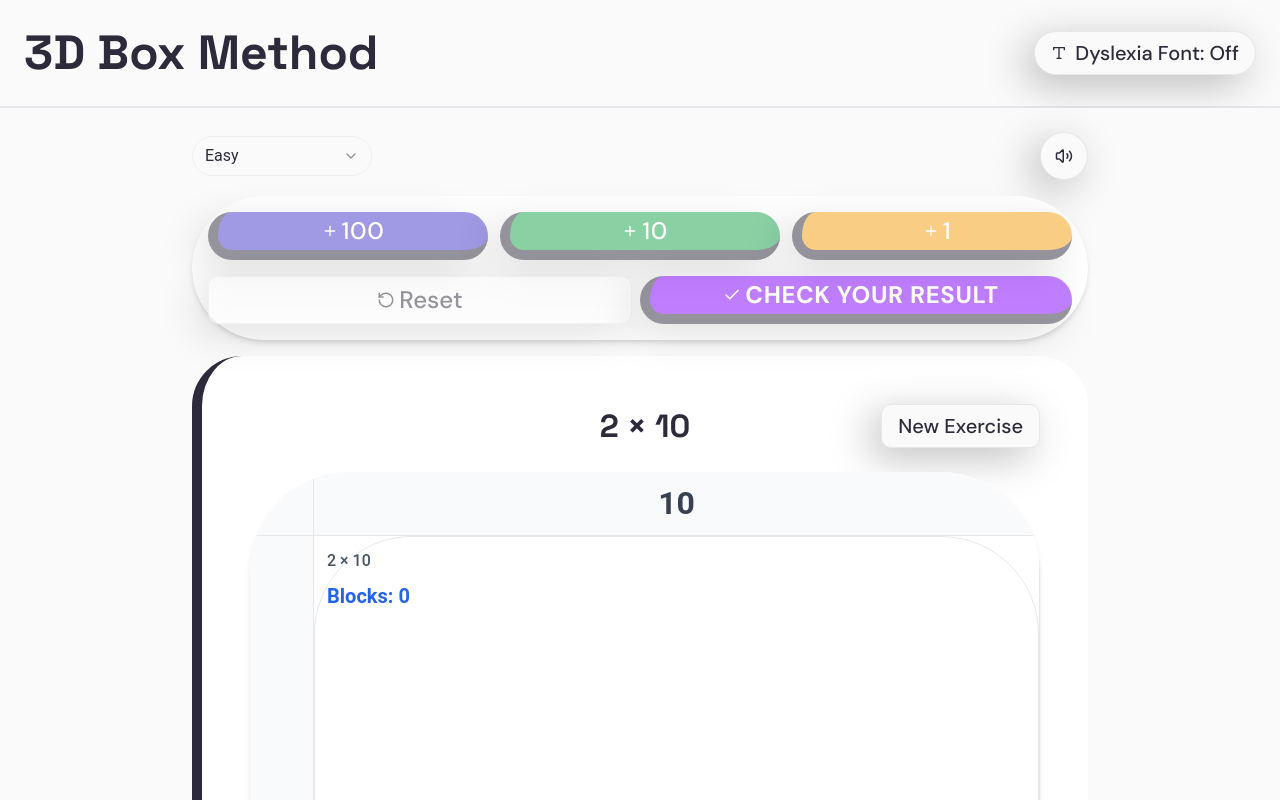
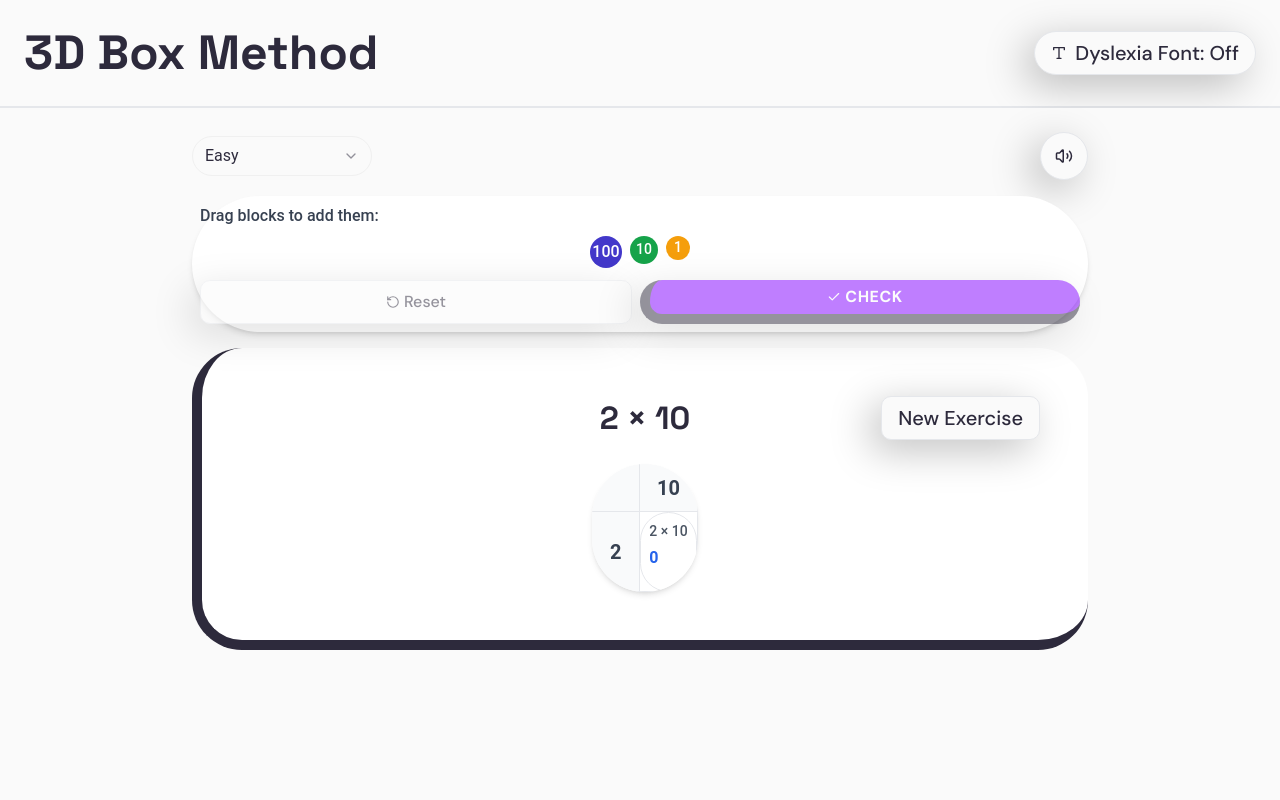
Before and after one commit to fredbjornbak/multiplication-2x2digits, a React (Vite) app: page /box in a window 1280 px wide. Built offline with nearby package versions, Linux system fonts and the light colour scheme.

Commit message:
Refactor: Implement drag and drop for blocks
- Redesigned buttons and reduced box size.
- Implemented drag-and-drop functionality for math blocks.
- Updated components to support drag interactions.

```diff
--- a/src/components/BlockControls.tsx
+++ b/src/components/BlockControls.tsx
@@ -1,8 +1,9 @@
 
 import React from 'react';
-import { Plus, RotateCcw, Check } from 'lucide-react';
+import { RotateCcw, Check } from 'lucide-react';
 import { Button } from '@/components/ui/button';
 import { cn } from '@/lib/utils';
+import MathBlock from './MathBlock';
 
 
 interface BlockControlsProps {
@@ -25,40 +26,26 @@ const BlockControls: React.FC<BlockControlsProps> = ({
 
 
   return (
-    <div className={cn("bg-white p-4 rounded-lg shadow-md", className)}>
-      <div className="grid grid-cols-3 gap-3 mb-4">
-        <Button
-          onClick={() => onAddBlock(100)}
-          className="bg-indigo-700 text-white hover:bg-indigo-800 flex items-center justify-center"
-          disabled={isDisabled}
-          data-testid="add-100-block-btn"
-          variant="default"
-        >
-          <Plus size={16} className="mr-1" />
-          <span className="font-medium">100</span>
-        </Button>
-
-        <Button
-          onClick={() => onAddBlock(10)}
-          className="bg-green-600 text-white hover:bg-green-700 flex items-center justify-center"
-          disabled={isDisabled}
-          data-testid="add-10-block-btn"
-          variant="default"
-        >
-          <Plus size={16} className="mr-1" />
-          <span className="font-medium">10</span>
-        </Button>
-
-        <Button
-          onClick={() => onAddBlock(1)}
-          className="bg-amber-500 text-white hover:bg-amber-600 flex items-center justify-center"
-          disabled={isDisabled}
-          data-testid="add-1-block-btn"
-          variant="default"
-        >
-          <Plus size={16} className="mr-1" />
-          <span className="font-medium">1</span>
-        </Button>
+    <div className={cn("bg-white p-2 rounded-lg shadow-md", className)}>
+      <div className="mb-3">
+        <div className="text-sm font-medium text-gray-700 mb-2">Drag blocks to add them:</div>
+        <div className="flex justify-center gap-2">
+          <MathBlock
+            value={100}
+            isDraggable={true}
+            className="hover:scale-110 transition-transform"
+          />
+          <MathBlock
+            value={10}
+            isDraggable={true}
+            className="hover:scale-110 transition-transform"
+          />
+          <MathBlock
+            value={1}
+            isDraggable={true}
+            className="hover:scale-110 transition-transform"
+          />
+        </div>
       </div>
 
       <div className="flex space-x-2">
@@ -68,9 +55,10 @@ const BlockControls: React.FC<BlockControlsProps> = ({
           disabled={isDisabled}
           data-testid="reset-btn"
           variant="outline"
+          size="sm"
         >
-          <RotateCcw size={18} className="mr-1" />
-          <span>Reset</span>
+          <RotateCcw size={14} className="mr-1" />
+          <span className="text-sm">Reset</span>
         </Button>
 
         <Button
@@ -79,9 +67,10 @@ const BlockControls: React.FC<BlockControlsProps> = ({
           disabled={isDisabled}
           data-testid="check-btn"
           variant="default"
+          size="sm"
         >
-          <Check size={18} className="mr-1" />
-          <span>Check Your Result</span>
+          <Check size={14} className="mr-1" />
+          <span className="text-sm">Check</span>
         </Button>
       </div>
     </div>
--- a/src/components/GridCell.tsx
+++ b/src/components/GridCell.tsx
@@ -12,6 +12,7 @@ interface GridCellProps {
   blocks: Array<1 | 10 | 100>;
   onClick: (row: number, col: number) => void;
   onRemoveBlock?: (index: number) => void;
+  onDropBlock?: (value: 1 | 10 | 100) => void;
   expectedProduct: number;
   className?: string;
 }
@@ -25,33 +26,62 @@ const GridCell: React.FC<GridCellProps> = ({
   blocks,
   onClick,
   onRemoveBlock,
+  onDropBlock,
   expectedProduct,
   className
 }) => {
   const currentSum = blocks.reduce((sum, block) => sum + block, 0);
+  const [isDragOver, setIsDragOver] = React.useState(false);
+
+  const handleDragOver = (e: React.DragEvent) => {
+    e.preventDefault();
+    e.dataTransfer.dropEffect = 'copy';
+    setIsDragOver(true);
+  };
+
+  const handleDragLeave = (e: React.DragEvent) => {
+    e.preventDefault();
+    setIsDragOver(false);
+  };
+
+  const handleDrop = (e: React.DragEvent) => {
+    e.preventDefault();
+    setIsDragOver(false);
+
+    if (isComplete) return;
+
+    const value = parseInt(e.dataTransfer.getData('text/plain')) as 1 | 10 | 100;
+    if (value && onDropBlock) {
+      onDropBlock(value);
+    }
+  };
 
   return (
     <div
       className={cn(
-        "h-full border rounded-md p-3 transition-all",
+        "h-full border rounded-md p-2 transition-all min-h-[80px]",
         isActive ? "border-blue-500 bg-blue-50 shadow-md" : "border-gray-200 bg-white",
         isComplete ? "border-green-500 bg-green-50" : "",
+        isDragOver && !isComplete ? "border-blue-400 bg-blue-100 border-dashed" : "",
         className
       )}
       onClick={() => onClick(row, col)}
+      onDragOver={handleDragOver}
+      onDragLeave={handleDragLeave}
+      onDrop={handleDrop}
       data-testid={`grid-cell-${row}-${col}`}
     >
-      <div className="text-gray-600 text-sm font-medium mb-2">{label}</div>
+      <div className="text-gray-600 text-xs font-medium mb-1">{label}</div>
 
       {isComplete ? (
-        <div className="text-green-600 font-bold text-lg flex items-center justify-center gap-1">
-          <CheckCircle2 size={18} />
-          <span>Complete</span>
+        <div className="text-green-600 font-bold text-sm flex items-center justify-center gap-1">
+          <CheckCircle2 size={14} />
+          <span className="text-xs">Done</span>
         </div>
       ) : (
         <>
-          <div className="text-blue-600 font-bold text-lg mb-2">
-            Blocks: {currentSum}
+          <div className="text-blue-600 font-bold text-sm mb-1">
+            {currentSum}
           </div>
 
           <div className="flex flex-wrap gap-1 justify-center">
--- a/src/components/MathBlock.tsx
+++ b/src/components/MathBlock.tsx
@@ -8,6 +8,8 @@ interface MathBlockProps {
   className?: string;
   onRemove?: () => void;
   isRemovable?: boolean;
+  isDraggable?: boolean;
+  onDragStart?: (value: 1 | 10 | 100) => void;
 }
 
 const MathBlock: React.FC<MathBlockProps> = ({
@@ -15,21 +17,23 @@ const MathBlock: React.FC<MathBlockProps> = ({
   isAnimated = true,
   className,
   onRemove,
-  isRemovable = false
+  isRemovable = false,
+  isDraggable = false,
+  onDragStart
 }) => {
-  // Define different styles based on block value
+  // Define different styles based on block value (made smaller)
   const getBlockStyles = () => {
-    const baseStyles = "flex items-center justify-center font-medium text-white rounded-md transition-all relative group";
+    const baseStyles = "flex items-center justify-center font-medium text-white rounded-md transition-all relative group cursor-pointer";
 
     switch (value) {
       case 1:
-        return cn(baseStyles, "w-8 h-8 bg-amber-500 hover:bg-amber-600", className);
+        return cn(baseStyles, "w-6 h-6 text-xs bg-amber-500 hover:bg-amber-600", isDraggable ? "cursor-grab active:cursor-grabbing" : "", className);
       case 10:
-        return cn(baseStyles, "w-10 h-10 bg-green-600 hover:bg-green-700", className);
+        return cn(baseStyles, "w-7 h-7 text-xs bg-green-600 hover:bg-green-700", isDraggable ? "cursor-grab active:cursor-grabbing" : "", className);
       case 100:
-        return cn(baseStyles, "w-12 h-12 bg-indigo-700 hover:bg-indigo-800", className);
+        return cn(baseStyles, "w-8 h-8 text-sm bg-indigo-700 hover:bg-indigo-800", isDraggable ? "cursor-grab active:cursor-grabbing" : "", className);
       default:
-        return cn(baseStyles, "w-8 h-8 bg-amber-500 hover:bg-amber-600", className);
+        return cn(baseStyles, "w-6 h-6 text-xs bg-amber-500 hover:bg-amber-600", isDraggable ? "cursor-grab active:cursor-grabbing" : "", className);
     }
   };
 
@@ -40,17 +44,28 @@ const MathBlock: React.FC<MathBlockProps> = ({
     }
   };
 
+  const handleDragStart = (e: React.DragEvent) => {
+    e.dataTransfer.setData('text/plain', value.toString());
+    e.dataTransfer.effectAllowed = 'copy';
+    if (onDragStart) {
+      onDragStart(value);
+    }
+  };
+
   return (
     <div
       className={getBlockStyles()}
       data-testid={`math-block-${value}`}
       onClick={handleClick}
+      draggable={isDraggable}
+      onDragStart={handleDragStart}
       role={isRemovable ? "button" : undefined}
-      aria-label={isRemovable ? `Remove ${value} block` : undefined}
+      aria-label={isRemovable ? `Remove ${value} block` : isDraggable ? `Drag ${value} block` : undefined}
     >
+      {value}
       {isRemovable && (
         <div className="absolute inset-0 bg-black bg-opacity-0 group-hover:bg-opacity-20 rounded-md flex items-center justify-center transition-opacity opacity-0 group-hover:opacity-100">
-          <Minus size={14} className="text-white" />
+          <Minus size={10} className="text-white" />
         </div>
       )}
     </div>
--- a/src/components/MultiplicationGrid.tsx
+++ b/src/components/MultiplicationGrid.tsx
@@ -7,6 +7,7 @@ interface MultiplicationGridProps {
   factor2: number;
   onCellClick: (row: number, col: number) => void;
   onRemoveBlock?: (cellId: string, blockIndex: number) => void;
+  onDropBlock?: (cellId: string, value: 1 | 10 | 100) => void;
   cellBlocks: Record<string, Array<1 | 10 | 100>>;
   completedCells: string[];
   activeCell: string | null;
@@ -18,6 +19,7 @@ const MultiplicationGrid: React.FC<MultiplicationGridProps> = ({
   factor2,
   onCellClick,
   onRemoveBlock,
+  onDropBlock,
   cellBlocks,
   completedCells,
   activeCell,
@@ -54,12 +56,12 @@ const MultiplicationGrid: React.FC<MultiplicationGridProps> = ({
   };
 
   return (
-    <div className={cn("relative bg-white rounded-lg shadow-md overflow-hidden", className)}>
+    <div className={cn("relative bg-white rounded-lg shadow-md overflow-hidden max-w-md mx-auto", className)}>
       {/* Top row with factor2 digits */}
       <div className="flex">
-        <div className="w-16 h-16 flex items-center justify-center bg-gray-50 border-b border-r border-gray-200"></div> {/* Empty top-left corner */}
+        <div className="w-12 h-12 flex items-center justify-center bg-gray-50 border-b border-r border-gray-200"></div> {/* Empty top-left corner */}
         {factor2Digits.map((digit, index) => (
-          <div key={`top-${index}`} className="flex-1 flex items-center justify-center h-16 font-bold text-2xl text-gray-700 bg-gray-50 border-b border-r border-gray-200">
+          <div key={`top-${index}`} className="flex-1 flex items-center justify-center h-12 font-bold text-lg text-gray-700 bg-gray-50 border-b border-r border-gray-200">
             {digit}
           </div>
         ))}
@@ -69,7 +71,7 @@ const MultiplicationGrid: React.FC<MultiplicationGridProps> = ({
       {factor1Digits.map((digit1, rowIndex) => (
         <div key={`row-${rowIndex}`} className="flex">
           {/* Left column with factor1 digits */}
-          <div className="w-16 flex items-center justify-center font-bold text-2xl text-gray-700 bg-gray-50 border-b border-r border-gray-200">
+          <div className="w-12 flex items-center justify-center font-bold text-lg text-gray-700 bg-gray-50 border-b border-r border-gray-200">
             {digit1}
           </div>
 
@@ -81,7 +83,7 @@ const MultiplicationGrid: React.FC<MultiplicationGridProps> = ({
             const product = digit1 * digit2;
 
             return (
-              <div key={`cell-${rowIndex}-${colIndex}`} className="flex-1 aspect-square border-b border-r border-gray-200">
+              <div key={`cell-${rowIndex}-${colIndex}`} className="flex-1 h-20 border-b border-r border-gray-200">
                 <GridCell
                   row={rowIndex}
                   col={colIndex}
@@ -93,6 +95,11 @@ const MultiplicationGrid: React.FC<MultiplicationGridProps> = ({
                   onRemoveBlock={
                     onRemoveBlock && !isComplete
                       ? (blockIndex) => handleRemoveBlock(cellId, blockIndex)
+                      : undefined
+                  }
+                  onDropBlock={
+                    onDropBlock && !isComplete
+                      ? (value) => onDropBlock(cellId, value)
                       : undefined
                   }
                   expectedProduct={product}
```
Also changed, not shown: src/components/BoxMethod3DExercise.tsx (+19 -1 lines).
